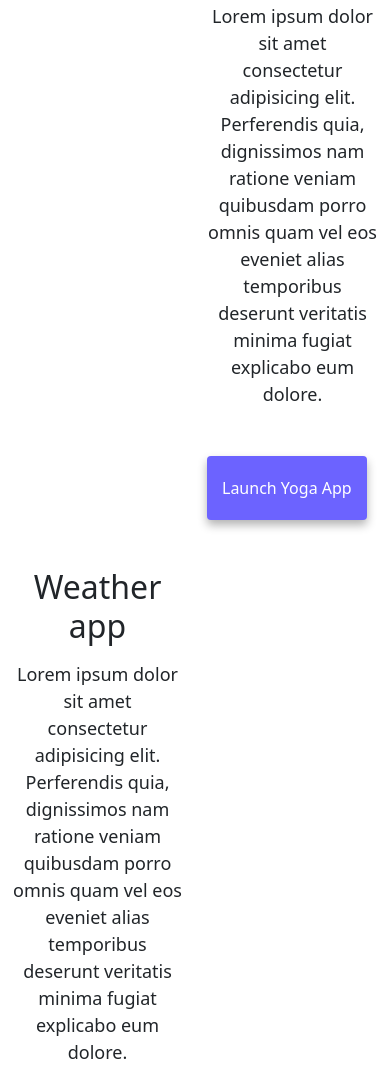
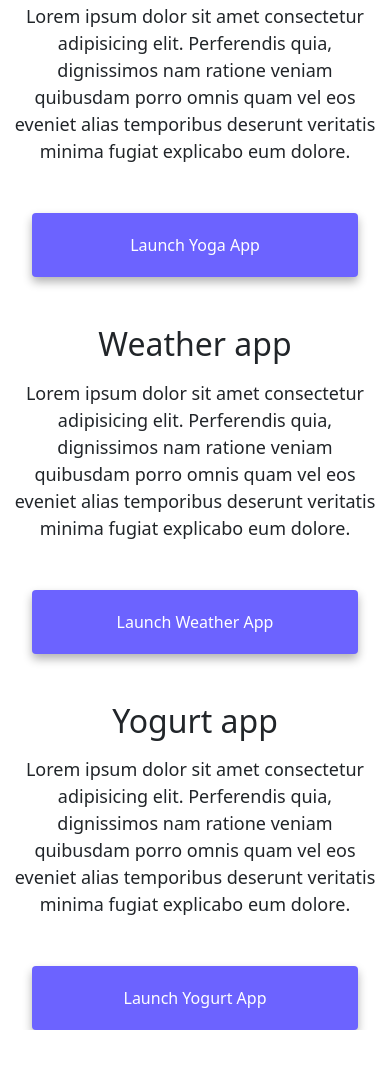
Before and after one commit to Ila-bura/React-Advanced-Tools, a plain HTML site: page index.html in a window 390 px wide. Shown: the part 513-1582 px from the top of the page. After the commit the page ends 1543 px from the top, so only its background shows below. Drawn offline with nearby package versions, Linux system fonts and the light colour scheme.

Commit message:
Mobile devices optimisation

```diff
--- a/index.html
+++ b/index.html
@@ -82,14 +82,14 @@
     </div>
     <div class="container">
       <div class="row">
-        <div class="col-6">
+        <div class="col-sm-6">
           <img
             src="images/yoga.png"
             alt="Yoga project"
             class="img-fluid rounded d-none d-sm-block"
           />
         </div>
-        <div class="col-6">
+        <div class="col-sm-6">
           <h2 class="mb-3">Yoga app</h2>
           <p>
             Lorem ipsum dolor sit amet consectetur adipisicing elit. Perferendis
@@ -108,7 +108,7 @@
         </div>
       </div>
       <div class="row mt-5">
-        <div class="col-6">
+        <div class="col-sm-6">
           <h2 class="mb-3">Weather app</h2>
           <p>
             Lorem ipsum dolor sit amet consectetur adipisicing elit. Perferendis
@@ -125,7 +125,7 @@
             >
           </div>
         </div>
-        <div class="col-6">
+        <div class="col-sm-6">
           <img
             src="images/weather.png"
             alt="Weather project"
@@ -134,14 +134,14 @@
         </div>
       </div>
       <div class="row mt-5">
-        <div class="col-6">
+        <div class="col-sm-6">
           <img
             src="images/yogurt.png"
             alt="Yogurt project"
             class="img-fluid rounded d-none d-sm-block"
           />
         </div>
-        <div class="col-6">
+        <div class="col-sm-6">
           <h2 class="mb-3">Yogurt app</h2>
           <p>
             Lorem ipsum dolor sit amet consectetur adipisicing elit. Perferendis
--- a/style.css
+++ b/style.css
@@ -99,12 +99,10 @@ p {
   }
   p {
     text-align: center;
-    width: fit-content;
   }
   .project-link {
     display: block;
     text-align: center;
-
-    width: fit-content;
+    margin: 0 20px;
   }
 }
```
